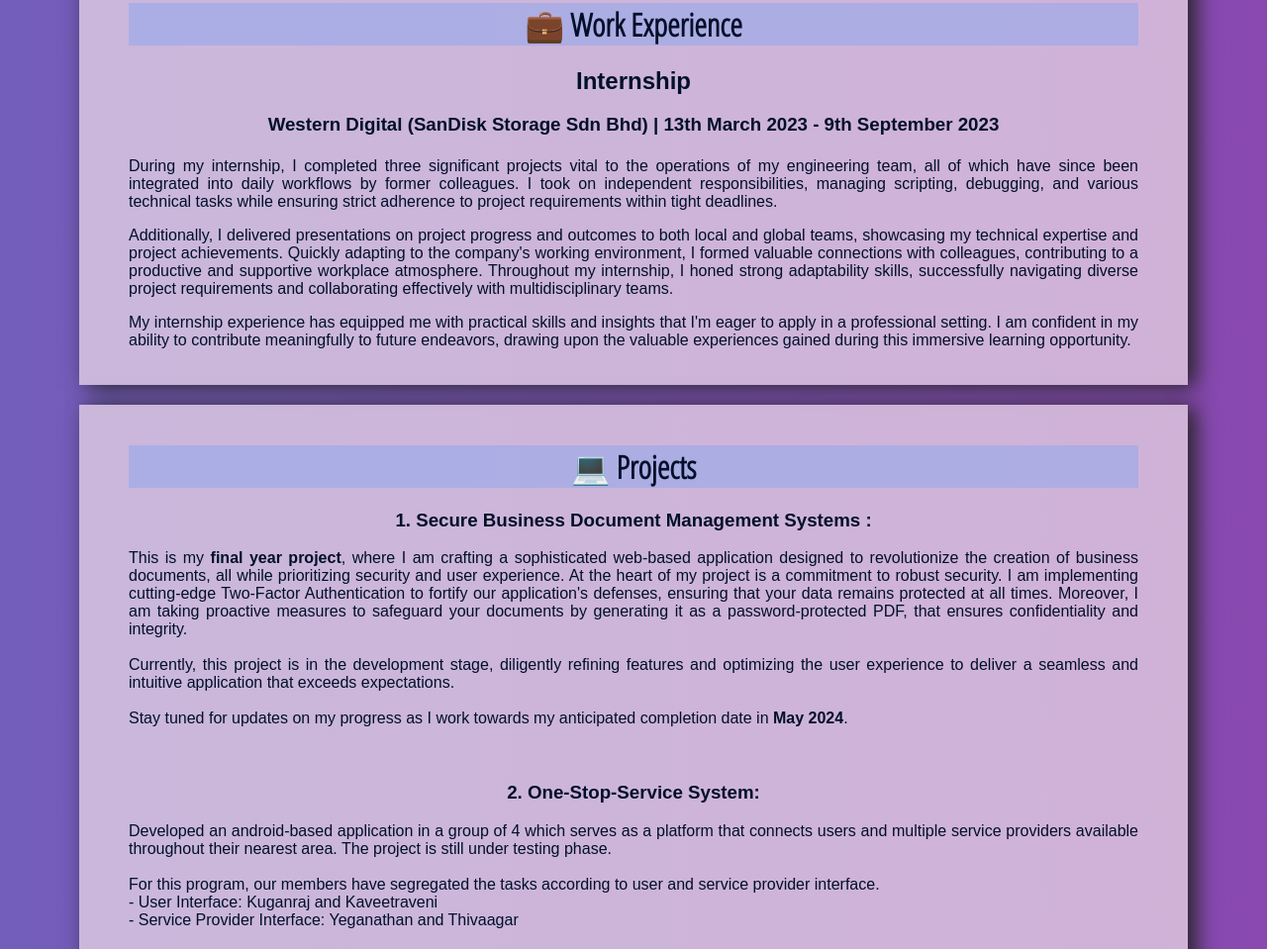
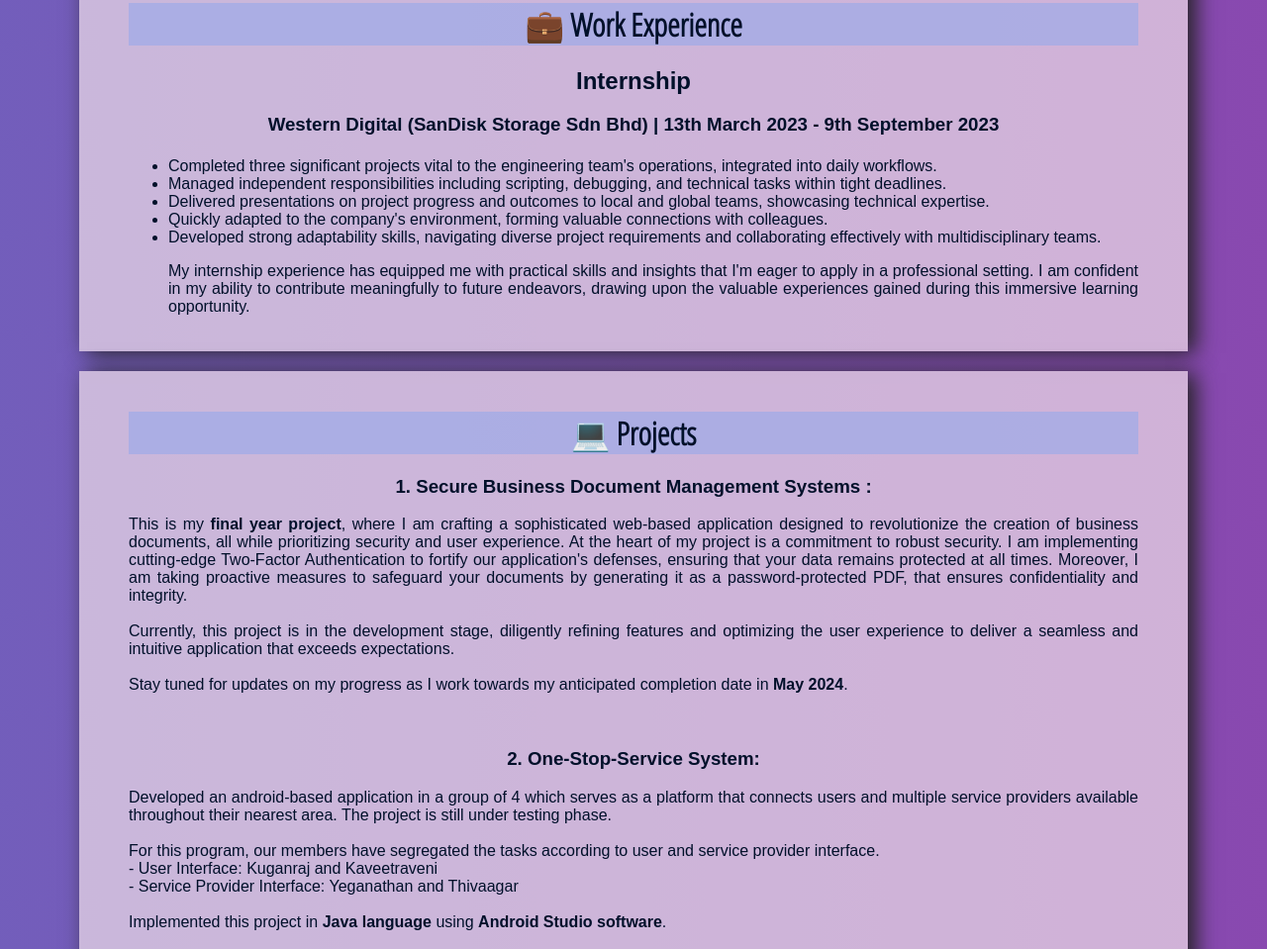
Before and after one commit to Kavee2012/Kaveetraveni_Resume, a plain HTML site: page index.html in a window 1280 px wide. Shown: the part 1119-2078 px from the top of the page at 99% size. Drawn offline with Linux system fonts and the light colour scheme.

Commit message:
Update index.html

```diff
--- a/index.html
+++ b/index.html
@@ -89,23 +89,17 @@
         <h2>Internship</h2>
         <h3>Western Digital (SanDisk Storage Sdn Bhd) | 13th March 2023 - 9th September 2023</h3>
         <h4></h4>
-        <p>
-        During my internship, I completed three significant projects vital
-        to the operations of my engineering team, all of which have since
-        been integrated into daily workflows by former colleagues.
-        I took on independent responsibilities, managing scripting, debugging,
-        and various technical tasks while ensuring strict adherence to project requirements
-        within tight deadlines. </p>
-        <p>Additionally, I delivered presentations
-        on project progress and outcomes to both local and global teams, showcasing my technical expertise
-        and project achievements. Quickly adapting to the company's working environment, I formed valuable
-        connections with colleagues, contributing to a productive and supportive workplace atmosphere.
-        Throughout my internship, I honed strong adaptability skills, successfully navigating diverse
-        project requirements and collaborating effectively with multidisciplinary teams.
-        </p>
-        <p>
-        My internship experience has equipped me with practical skills and insights that I'm eager to apply in a professional setting. I am confident in my ability to contribute meaningfully to future endeavors, drawing upon the valuable experiences gained during this immersive learning opportunity.
-        </p>
+        <ul>
+          <li>Completed three significant projects vital to the engineering team's operations, integrated into daily workflows.</li>
+          <li>Managed independent responsibilities including scripting, debugging, and technical tasks within tight deadlines.</li>
+          <li>Delivered presentations on project progress and outcomes to local and global teams, showcasing technical expertise.</li>
+          <li>Quickly adapted to the company's environment, forming valuable connections with colleagues.</li>
+          <li>Developed strong adaptability skills, navigating diverse project requirements and collaborating effectively with multidisciplinary teams.</li>
+          <p>
+            My internship experience has equipped me with practical skills and insights that I'm eager to apply in a professional setting. I am confident in my ability to contribute meaningfully to future endeavors, drawing upon the valuable experiences gained during this immersive learning opportunity.
+            </p>
+        </ul>
+
 
     </div>
 
```
